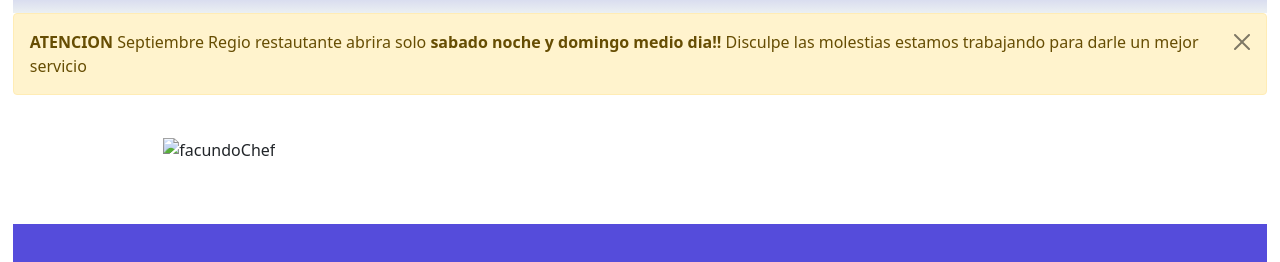
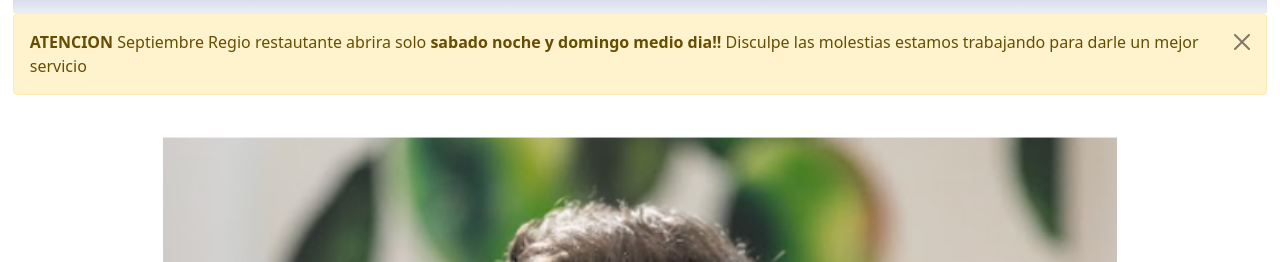
Before and after one commit to Pablomesa89/ProyectoFinal_Coder, a website: page index.html in a window 1280 px wide. Shown: the part 251-513 px from the top of the page. Drawn offline with Linux system fonts and the light colour scheme; the site is published under a folder, as on GitHub Pages, so addresses that start at the root find nothing.

Commit message:
solucion error foto

```diff
--- a/index.html
+++ b/index.html
@@ -70,7 +70,7 @@
         </div>
         <article class="homeArticulo1">
             <div class="homeArticulo1__img">
-                <img src="/images/facundoChef.png" alt="facundoChef">
+                <img src="images/facundoChef.png" alt="facundoChef">
             </div>
             <div class="homeArticulo1__info">
                 <h1>Facundo Berti</h1>
```
